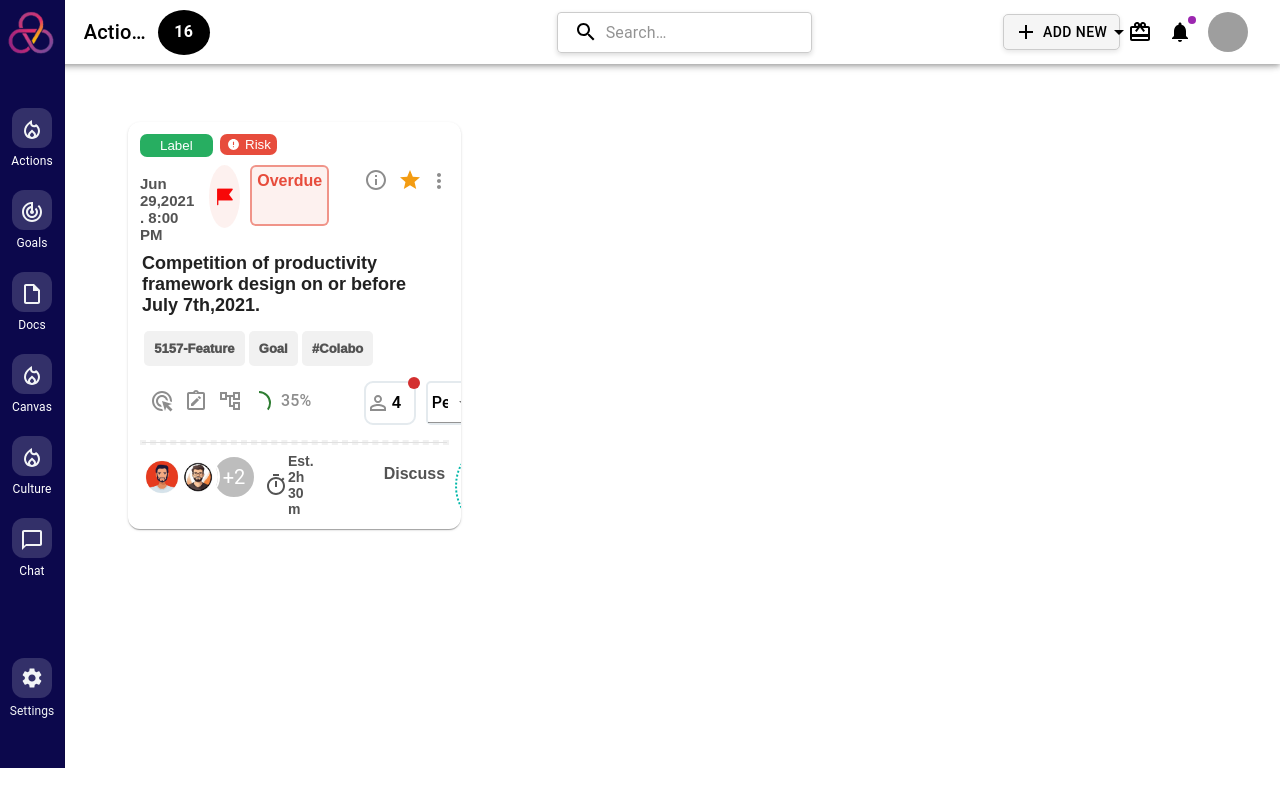
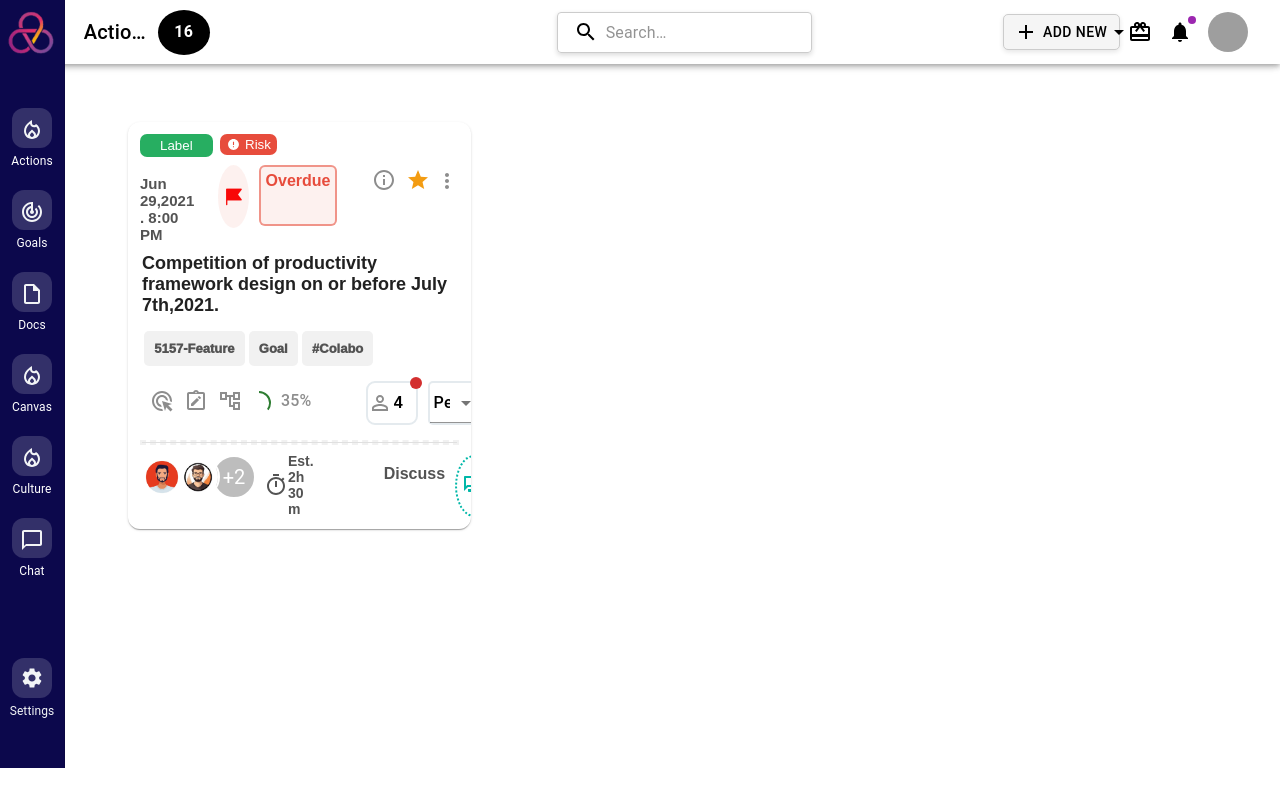
Before and after one commit to bit-crayond/Mukesh-D, a React (Vite) app: page / in a window 1280 px wide. Built offline with nearby package versions, Linux system fonts and the light colour scheme; grey boxes are pictures that could not be loaded.

Commit message:
Update main.jsx

```diff
--- a/src/main.jsx
+++ b/src/main.jsx
@@ -9,7 +9,7 @@ createRoot(document.getElementById('root')).render(
     <TopBar/>
   <Lapview />
     <Grid container>
-      <Grid item lg={4.3}>
+      <Grid item lg={4.4}>
         <Block/>
       </Grid>
       </Grid>
```
